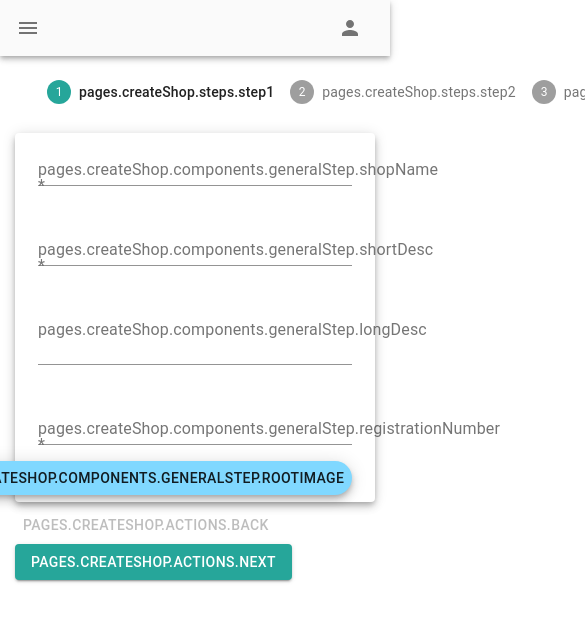
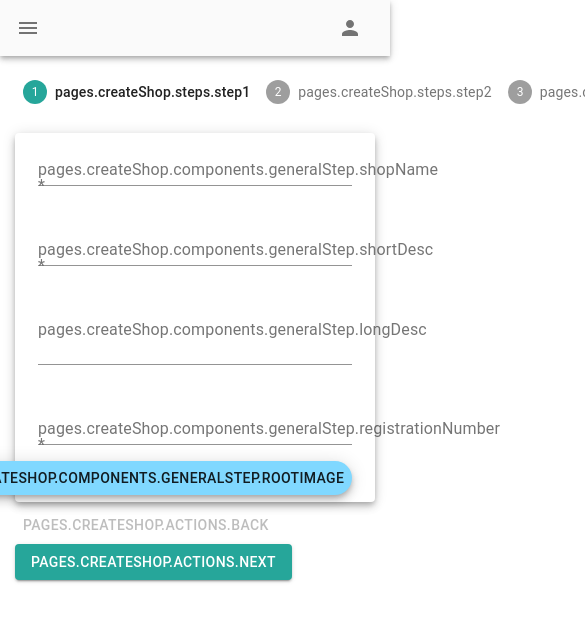
Before and after one commit to damazigh/nearmi-app, a React (Create React App) app: page /shop/create in a window 390 px wide. Shown: the top 622 px of the page, 585 px wide, since content can reach past the window. Built offline with nearby package versions, Linux system fonts and the light colour scheme; no server answers; what i18next-xhr-backend would draw is missing.

Commit message:
fix scroll bug sur mobile

```diff
--- a/public/index.html
+++ b/public/index.html
@@ -3,7 +3,7 @@
   <head>
     <meta charset="utf-8" />
     <link rel="icon" href="%PUBLIC_URL%/favicon.ico" />
-    <meta name="viewport" content="width=device-width, initial-scale=1" />
+    <meta name="viewport" content="width=device-width, initial-scale=1.0">
     <meta name="theme-color" content="#000000" />
     <meta
       name="description"
--- a/src/components/shop/shop.stepper.css
+++ b/src/components/shop/shop.stepper.css
@@ -22,3 +22,8 @@
   margin-bottom: var(--margin-alt-2) !important;
   margin-top: var(--margin-alt-2) !important;
 }
+
+.no-side-padding {
+  padding-left: 0px !important;
+  padding-right: 0px !important;
+}
--- a/src/components/shop/shop.stepper.js
+++ b/src/components/shop/shop.stepper.js
@@ -61,7 +61,7 @@ export default function ShopStepper() {
 
   return (
     <div>
-      <Stepper activeStep={activeStep} className="root">
+      <Stepper activeStep={activeStep} className="root no-side-padding">
         {steps.map((label) => {
           return (
             <Step key={label}>
--- a/src/components/shop/steps/general.step.js
+++ b/src/components/shop/steps/general.step.js
@@ -16,7 +16,7 @@ import { Upload } from '../../upload/upload';
 
 export default function GeneralStep({ formContent }) {
   const methods = useFormContext();
-  const { reset, control } = methods;
+  const { reset } = methods;
   const [regNumVal, setRegNumVal] = useState('');
   const { t } = useTranslation();
 
@@ -46,7 +46,6 @@ export default function GeneralStep({ formContent }) {
 
   return (
     <form noValidate>
-      <DevTool control={control} />
       <Paper elevation={5} className="paper-spacing paper-width">
         <Grid container spacing={4} className="center-xs">
           <Grid item md={6} sm={6} xs={11}>
```
